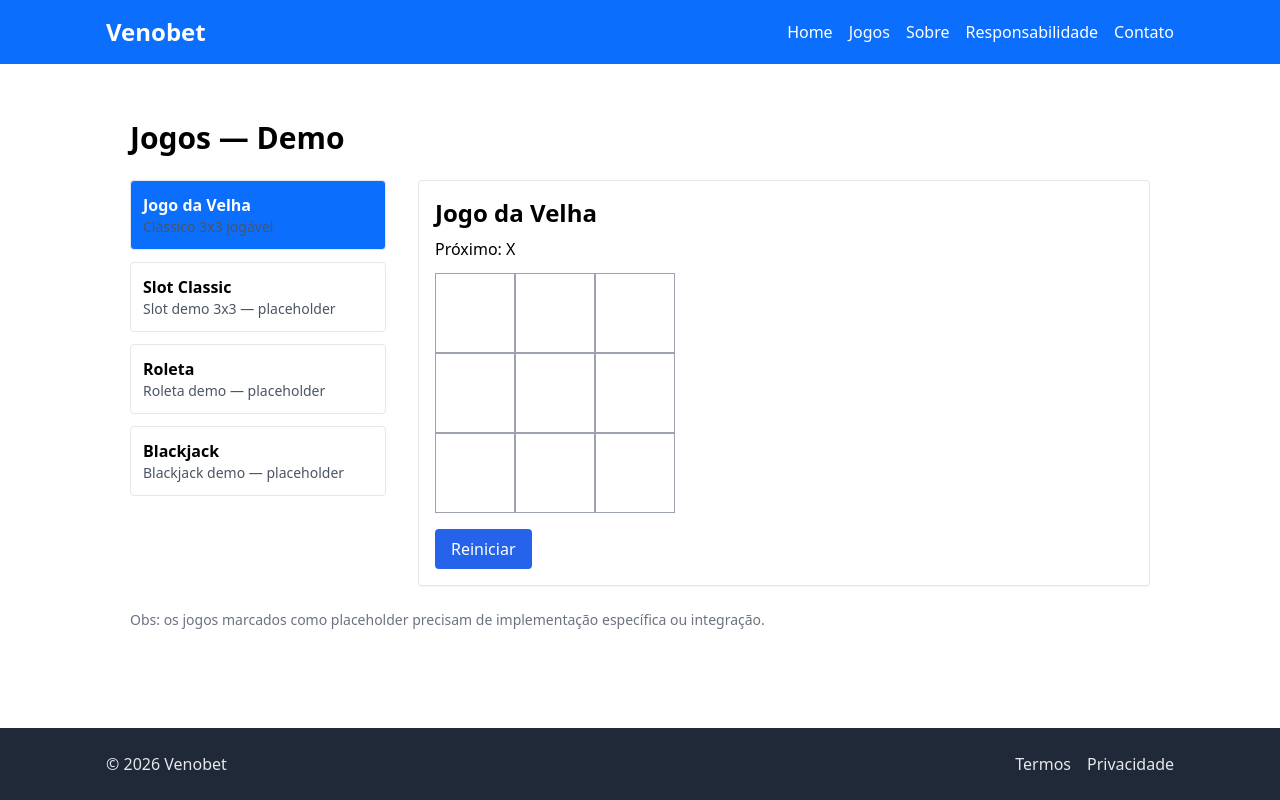
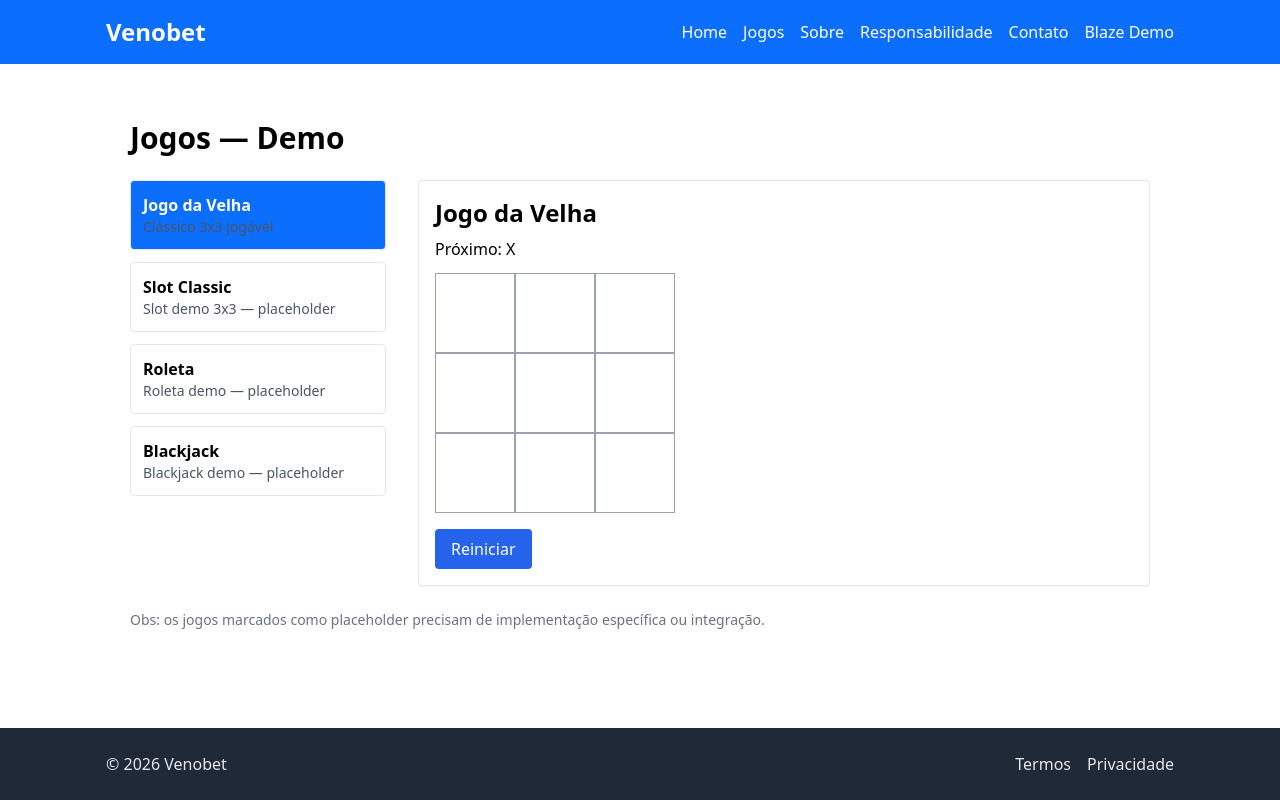
Before and after one commit to Venoide/venobet-site, a Next.js app: page /games in a window 1280 px wide. Built offline with nearby package versions, Linux system fonts and the light colour scheme.

Commit message:
chore(nav): add Blaze demo link

```diff
--- a/components/Header.tsx
+++ b/components/Header.tsx
@@ -14,6 +14,7 @@ export default function Header() {
           <Link href="/about"><a>Sobre</a></Link>
           <Link href="/responsibility"><a>Responsabilidade</a></Link>
           <Link href="/contact"><a>Contato</a></Link>
+          <Link href="/blaze-demo"><a>Blaze Demo</a></Link>
         </nav>
       </div>
     </header>
```
